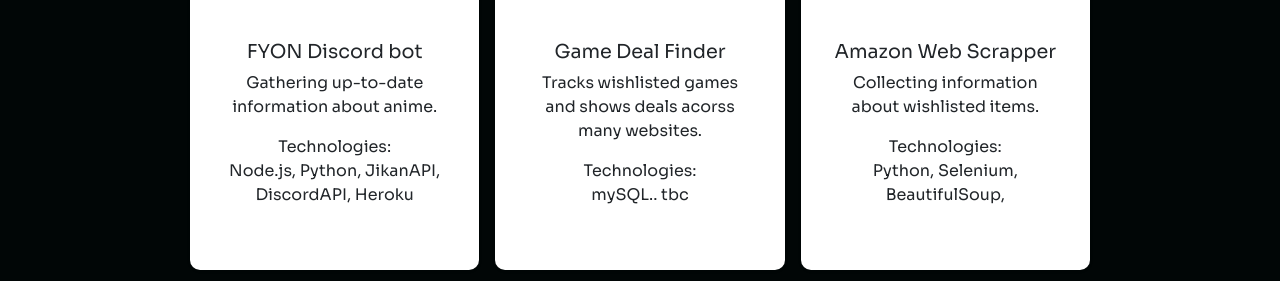
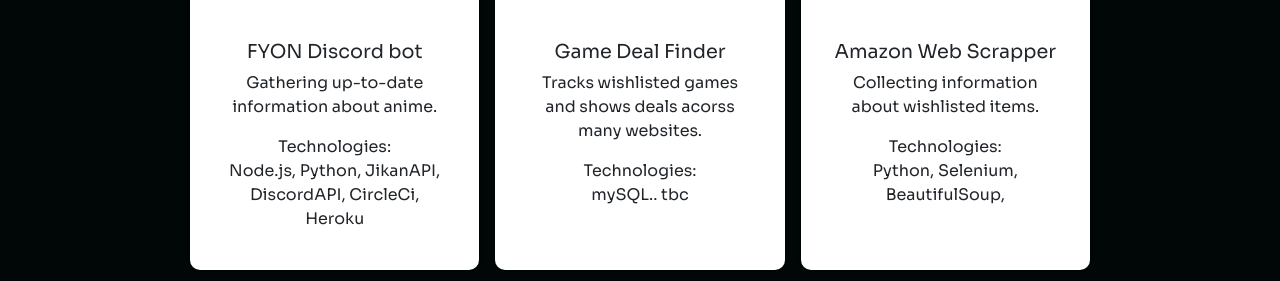
Before and after one commit to andyung17/ReactWebsite, a React (Create React App) app: page / in a window 1280 px wide. Shown: the part 3780-4061 px from the top of the page. Built offline with nearby package versions, Linux system fonts and the light colour scheme.

Commit message:
commenting out unused componenets and variables

```diff
--- a/src/components/Footer/index.js
+++ b/src/components/Footer/index.js
@@ -1,12 +1,24 @@
 import React from 'react'
-import { FaFacebook, FaInstagram, FaLinkedin, FaTwitter, FaYoutube, FaGithub, FaRegEnvelope} from 'react-icons/fa'
-import { FooterContainer, FooterWrap, FooterLinkWrapper, FooterLinkItems, FooterLinkContainer, FooterLinkTitle, FooterLink, SocialIconLink, SocialIcons, SocialLogo, SocialMedia, SocialMediaWrap, WebsiteRights } from './FooterElements'
+import { FaLinkedin, FaGithub, FaRegEnvelope} from 'react-icons/fa'
+// import { FooterContainer, FooterWrap, FooterLinkWrapper, FooterLinkItems, FooterLinkContainer, FooterLinkTitle, FooterLink, SocialIconLink, SocialIcons, SocialLogo, SocialMedia, SocialMediaWrap, WebsiteRights } from './FooterElements'
+
+import { FooterContainer,
+    FooterWrap,
+    FooterLinkWrapper,
+    FooterLinkItems,
+    FooterLinkContainer,
+    FooterLinkTitle,
+    SocialIconLink,
+    SocialMedia} from './FooterElements'
+
 import { animateScroll as scroll } from 'react-scroll';
 
+//https://react-icons.github.io/react-icons/icons?name=fa
+
 const Footer = () => {
-  const toggleHome = () => {
-    scroll.scrollToTop();
-  }
+//   const toggleHome = () => {
+//     scroll.scrollToTop();
+//   }
 
   return (
     <FooterContainer>
--- a/src/components/Projects/index.js
+++ b/src/components/Projects/index.js
@@ -19,7 +19,7 @@
           <ServicesIcon src={Icon2}></ServicesIcon>
           <ServicesH2>FYON Discord bot</ServicesH2>
           <ServicesP>Gathering up-to-date information about anime.</ServicesP>
-          <ServicesP>Technologies: <br/>Node.js, Python, JikanAPI, DiscordAPI, Heroku</ServicesP>
+          <ServicesP>Technologies: <br/>Node.js, Python, JikanAPI, DiscordAPI, CircleCi, Heroku</ServicesP>
         </ServicesCard>
         <ServicesCard>
         <ServicesIcon src={Icon1}/>
```
